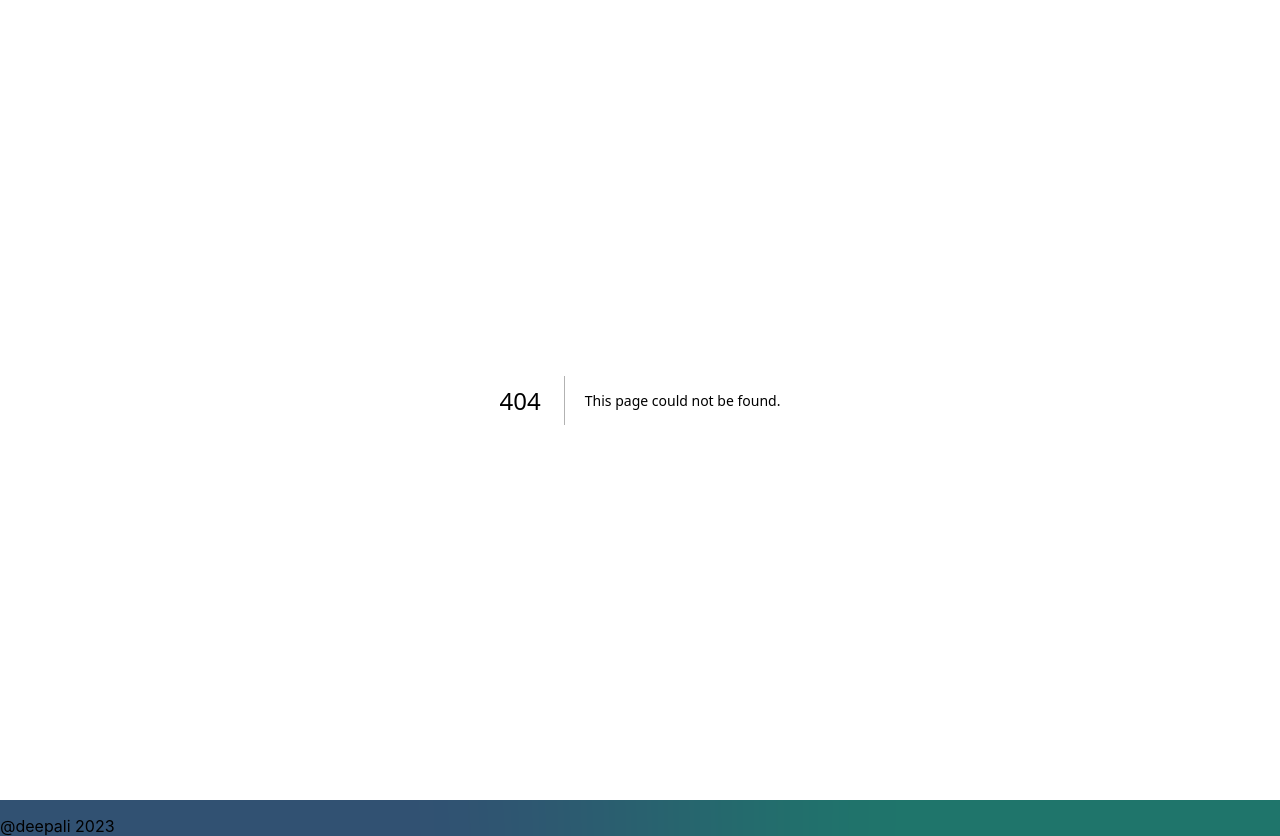
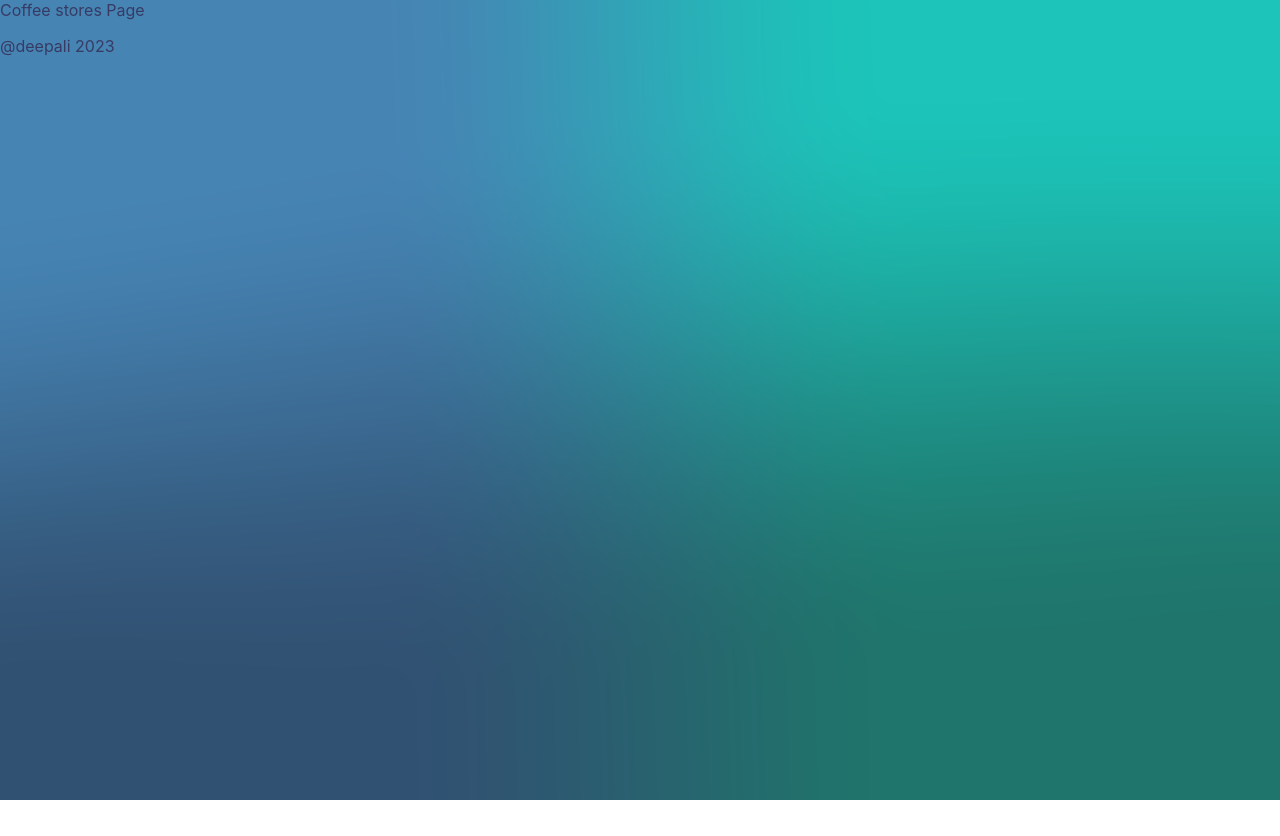
Before and after one commit to deepali-02/discover-coffee-stores, a Next.js app: page /coffee-store in a window 1280 px wide. Before the commit this address had no page. After the commit the page ends 800 px from the top, so only its background shows below. Built offline with nearby package versions, Linux system fonts and the light colour scheme.

Commit message:
added coffee-store route to list all coffee stores

```diff
--- /dev/null
+++ b/pages/coffee-store.js
@@ -0,0 +1,5 @@
+const CoffeeStore = () => {
+  return <div>Coffee stores Page</div>;
+};
+
+export default CoffeeStore;
```
